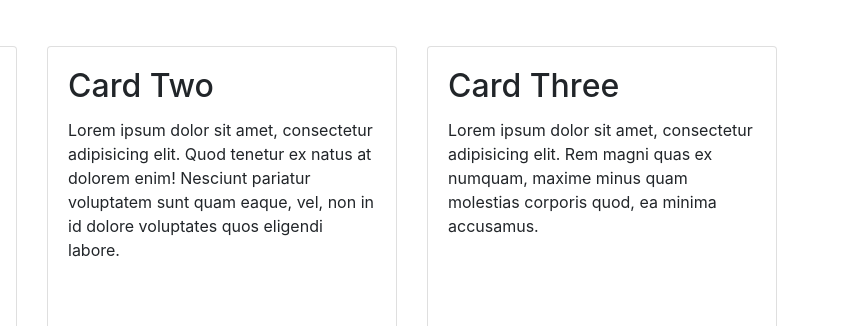
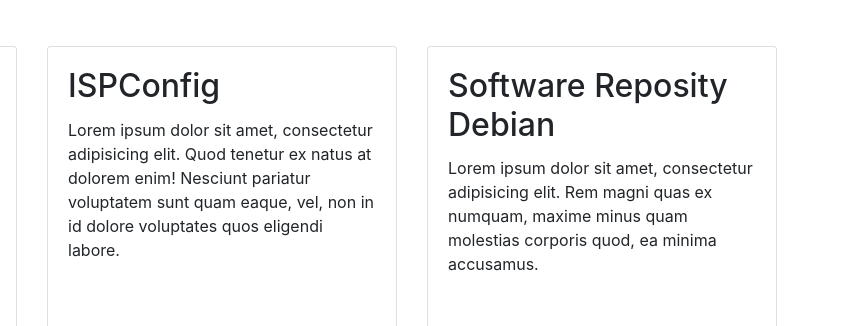
Before and after one commit to raupulus/www.odin.fryntiz.dev, a website: page index.html in a window 1280 px wide. Shown: the part 550-876 px from the top of the page, 418-1280 px from the left. Drawn offline with nearby package versions, Linux system fonts and the light colour scheme.

Commit message:
Añadiendo títulos para próxias secciones

```diff
--- a/index.html
+++ b/index.html
@@ -179,12 +179,17 @@
             <div class="col-md-4 mb-5">
                 <div class="card h-100">
                     <div class="card-body">
-                        <h2 class="card-title">Card Two</h2>
-                        <p class="card-text">Lorem ipsum dolor sit amet, consectetur adipisicing elit. Quod tenetur ex
+                        <h2 class="card-title">
+                            ISPConfig
+                        </h2>
+
+                        <p class="card-text">
+                            Lorem ipsum dolor sit amet, consectetur adipisicing elit. Quod tenetur ex
                             natus at
                             dolorem enim! Nesciunt pariatur voluptatem sunt quam eaque, vel, non in id dolore voluptates
                             quos eligendi
-                            labore.</p>
+                            labore.
+                        </p>
                     </div>
                     <div class="card-footer">
                         <a href="#" class="btn btn-primary btn-sm">More Info</a>
@@ -195,10 +200,15 @@
             <div class="col-md-4 mb-5">
                 <div class="card h-100">
                     <div class="card-body">
-                        <h2 class="card-title">Card Three</h2>
-                        <p class="card-text">Lorem ipsum dolor sit amet, consectetur adipisicing elit. Rem magni quas ex
+                        <h2 class="card-title">
+                            Software Reposity Debian
+                        </h2>
+
+                        <p class="card-text">
+                            Lorem ipsum dolor sit amet, consectetur adipisicing elit. Rem magni quas ex
                             numquam,
-                            maxime minus quam molestias corporis quod, ea minima accusamus.</p>
+                            maxime minus quam molestias corporis quod, ea minima accusamus.
+                        </p>
                     </div>
                     <div class="card-footer">
                         <a href="#" class="btn btn-primary btn-sm">More Info</a>
```
